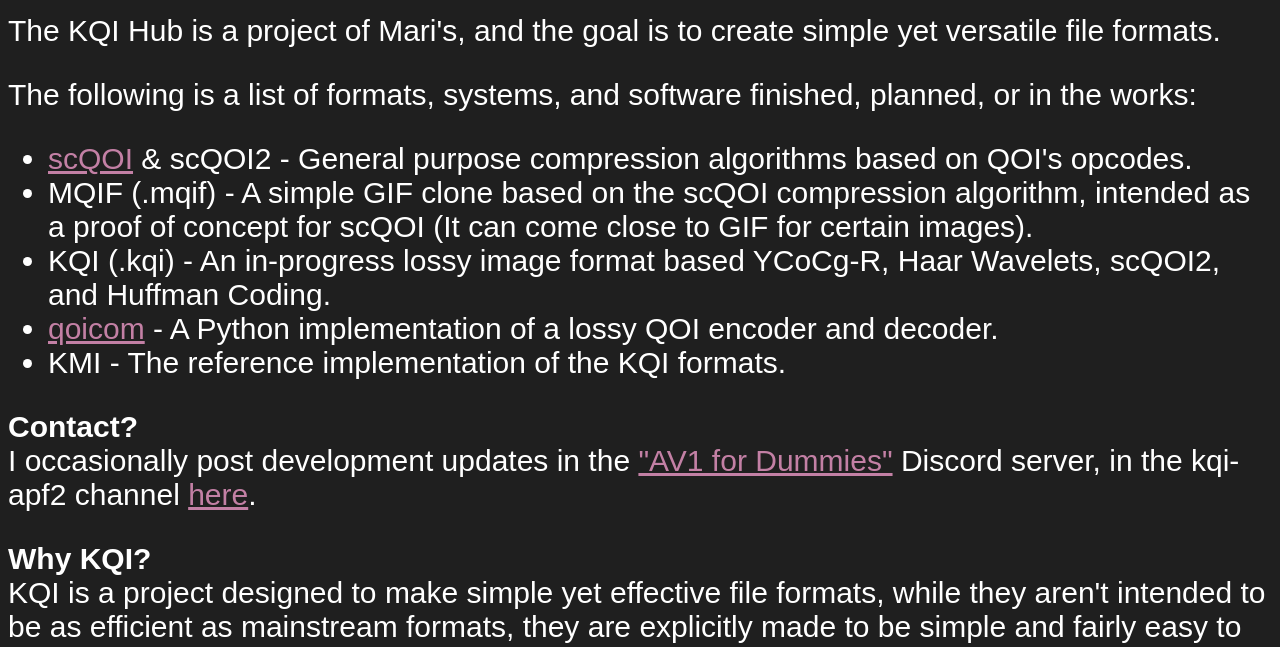
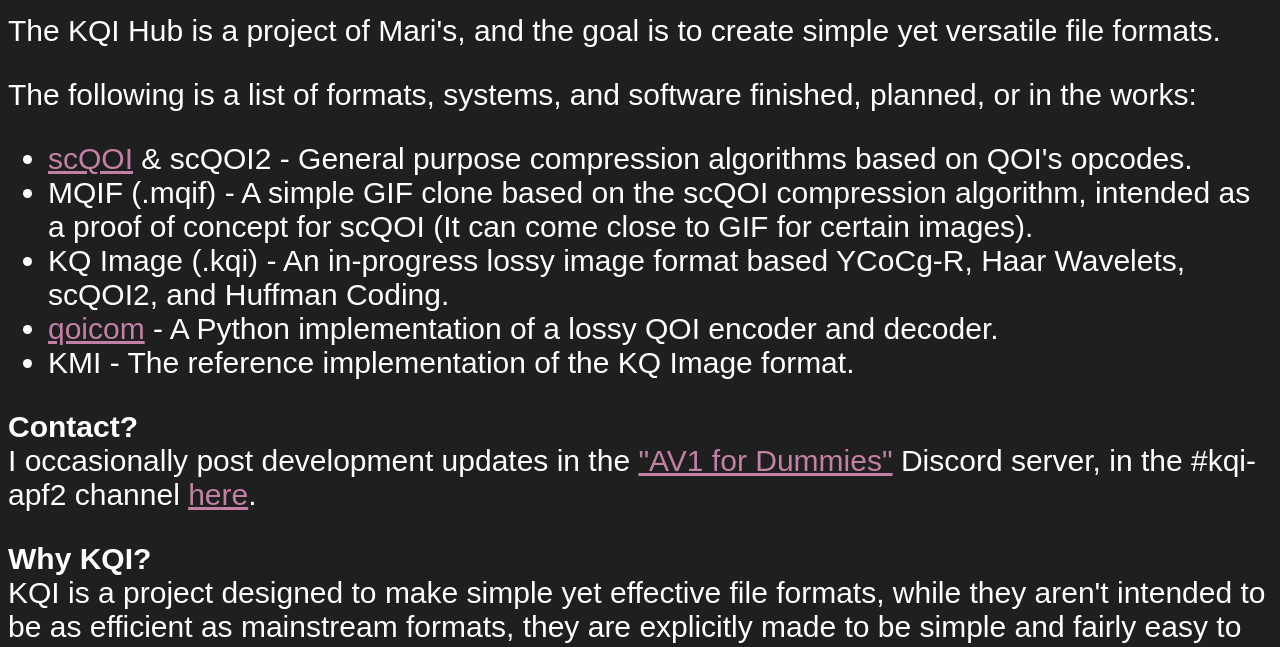
Before and after one commit to KQI-Hub/KQI-Hub.github.io, a plain HTML site: page docs/index.html in a window 1280 px wide. Shown: the part 149-796 px from the top of the page. Drawn offline with Linux system fonts and the light colour scheme.

Commit message:
Update index.html

```diff
--- a/docs/index.html
+++ b/docs/index.html
@@ -15,9 +15,9 @@
         <ul>
           <li><a href="scQOI-spec.pdf">scQOI</a> & scQOI2 - General purpose compression algorithms based on QOI's opcodes.</li>
           <li>MQIF (.mqif) - A simple GIF clone based on the scQOI compression algorithm, intended as a proof of concept for scQOI (It can come close to GIF for certain images).</li>
-          <li>KQI (.kqi) - An in-progress lossy image format based YCoCg-R, Haar Wavelets, scQOI2, and Huffman Coding.</li>
+          <li>KQ Image (.kqi) - An in-progress lossy image format based YCoCg-R, Haar Wavelets, scQOI2, and Huffman Coding.</li>
           <li><a href="https://github.com/KQI-Hub/qoicom">qoicom</a> - A Python implementation of a lossy QOI encoder and decoder.</li>
-          <li>KMI - The reference implementation of the KQI formats.</li>
+          <li>KMI - The reference implementation of the KQ Image format.</li>
           <!-- I don't think I'll ever make these. It's misleading to list them.
           <li>Motion KQI - An animated/video form of KQI, conceptually similar to Motion JPEG.</li>
           <li>KQV - A simple video codec with basic motion vectors.</li>
@@ -26,7 +26,7 @@
       </p>
     </main>
     <footer>
-      <p><b>Contact?</b><br>I occasionally post development updates in the <a href="https://discord.gg/hbhfFEDF2F">"AV1 for Dummies"</a> Discord server, in the kqi-apf2 channel <a href="https://discord.com/channels/794206087879852103/1558609085669318656">here</a>.</p>
+      <p><b>Contact?</b><br>I occasionally post development updates in the <a href="https://discord.gg/hbhfFEDF2F">"AV1 for Dummies"</a> Discord server, in the #kqi-apf2 channel <a href="https://discord.com/channels/794206087879852103/1558609085669318656">here</a>.</p>
       <p><b>Why KQI?</b><br>KQI is a project designed to make simple yet effective file formats, while they aren't intended to be as efficient as mainstream formats, they are explicitly made to be simple and fairly easy to implement.</p>
       <p><b>What does KQI stand for/mean?</b><br>KQI doesn't necessarily mean anything, but the "I" means image. "KQI" came from "JPG", in the same cypher that applying to "PNG" gives "QOI".</p>
       <p><b>I want to use KQI, how do I do so?</b><br>KQI's current implementation is largely incomplete, but is available <a href="https://github.com/KQI-Hub/KQI">here</a>. MQIF (and the current version of the scQOI encoder/decoder) are <a href="https://github.com/KQI-Hub/MQIF">here</a>.</p>
```
